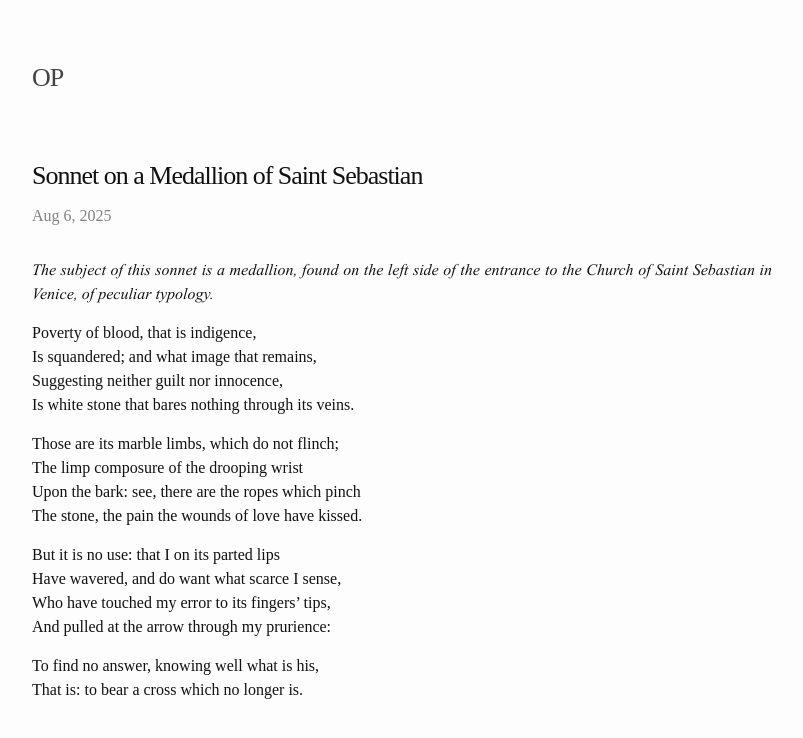
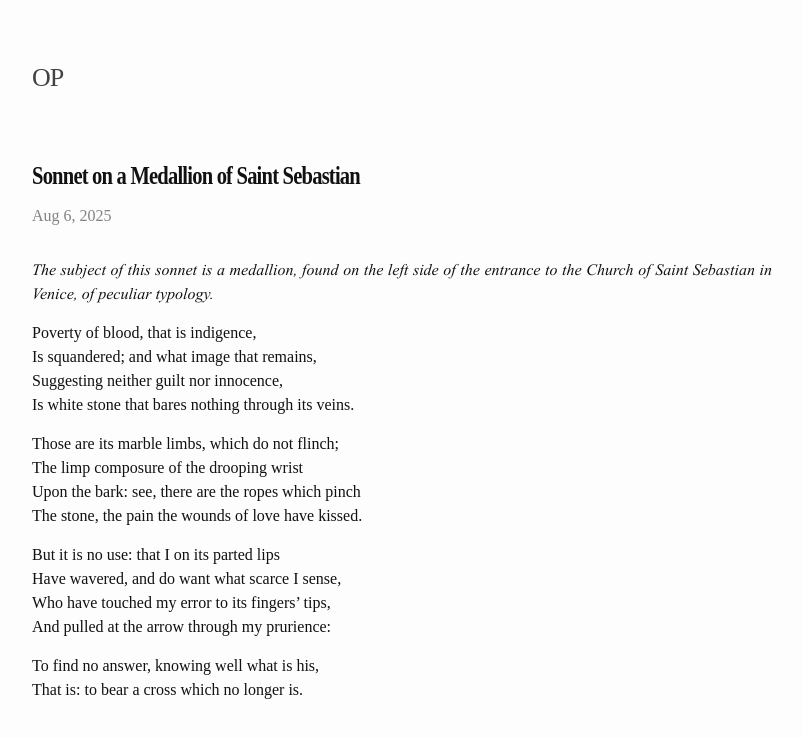
Before and after one commit to TheatrumMundi/TheatrumMundi, a Jekyll site: the page built from assets/photographs/2025-08-06-sonnet-on-medallion.markdown, in a window 1280 px wide. Shown: the top 738 px of the page, without its empty margins (238-1041 px from the left). Built offline with Jekyll 4.4.1, drawn with Linux system fonts in a browser that asks for light colours; some web fonts are replaced.

Commit message:
Style post titles: condensed bold Times New Roman with 79% horizontal scaling

```diff
--- a/_sass/minima/_layout.scss
+++ b/_sass/minima/_layout.scss
@@ -221,14 +221,17 @@
 
 .post-title {
   @include relative-font-size(1.625);
+  font-family: 'Times New Roman', serif;
+  font-weight: bold;
   letter-spacing: -1px;
   line-height: 1;
+  transform: scaleX(0.79);
+  transform-origin: left;
 
   @include media-query($on-laptop) {
     @include relative-font-size(1.25);
   }
 }
-
 .post-content {
   margin-bottom: $spacing-unit;
 
```
